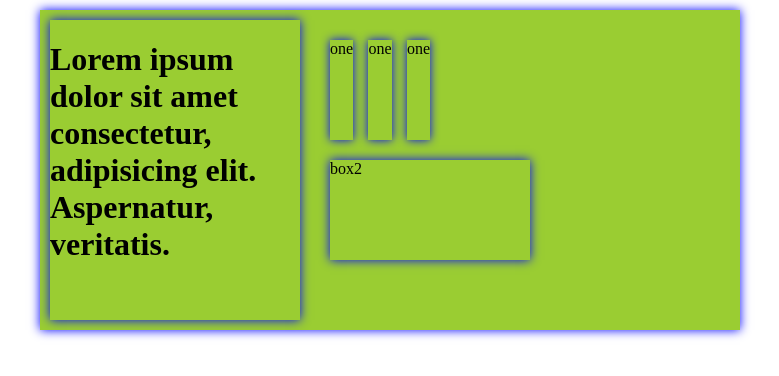
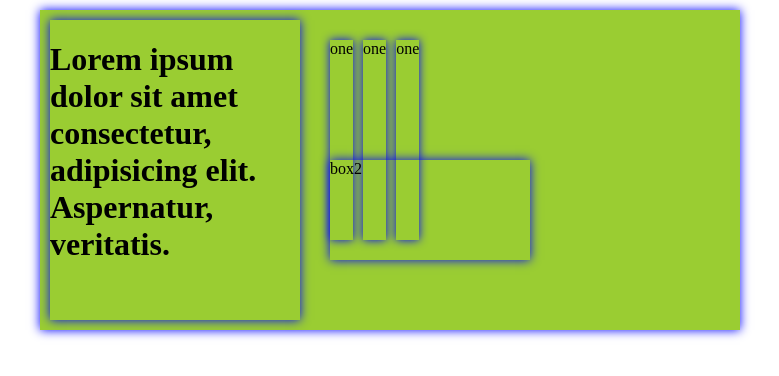
Before and after one commit to LaraSudzi/lesson-10, a plain HTML site: page index.html in a window 1280 px wide. Shown: the whole page, without its empty margins (250-1029 px from the left). Drawn offline with Linux system fonts and the light colour scheme.

Commit message:
work with container card

```diff
--- a/assets/css/style.css
+++ b/assets/css/style.css
@@ -48,15 +48,13 @@ body {
     display: flex;
     flex-direction: row;
     align-content: space-between;
-    width: 300px;
-    height: 150px;
+
 }
 
 .container-card {
-    height: 100px;
-    width: 100px;
     display: flex;
     flex-wrap: wrap;
-    justify-content: space-between;
-
+    gap: 10px;
+    width: 200px;
+    height: 200px;
 }
```
